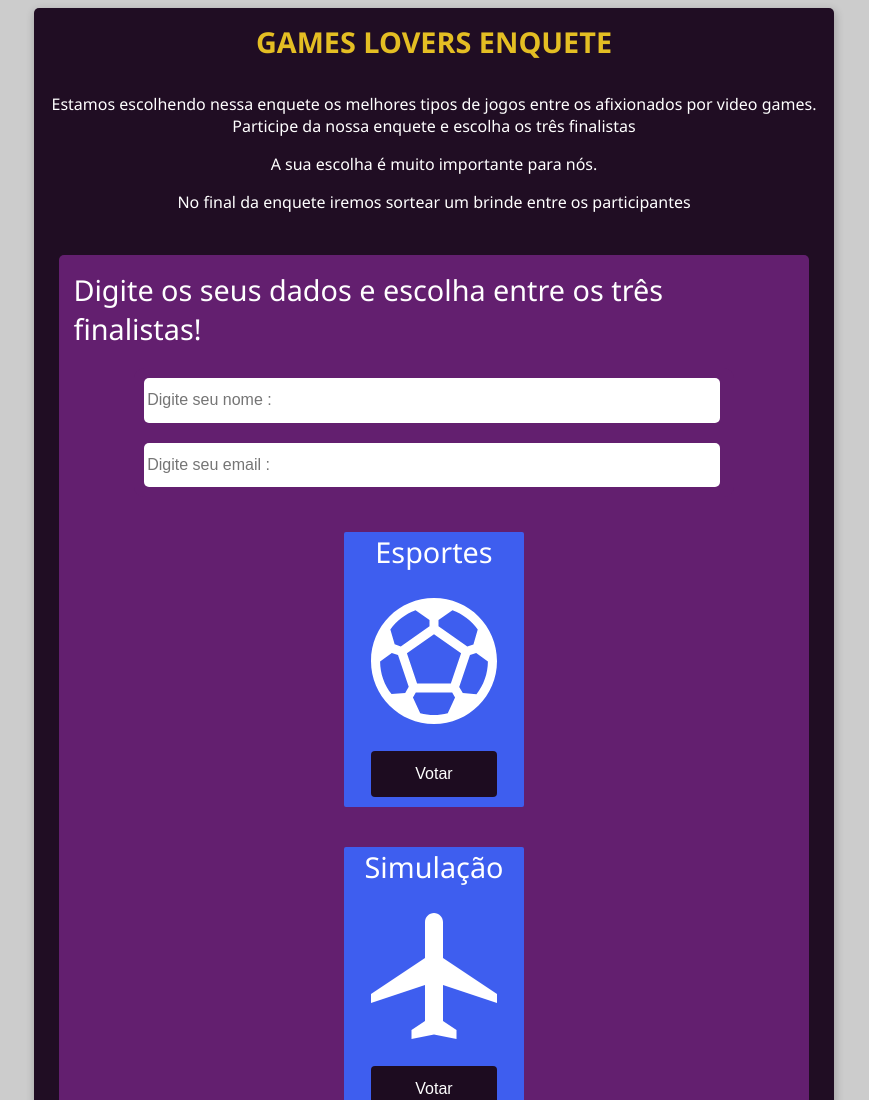
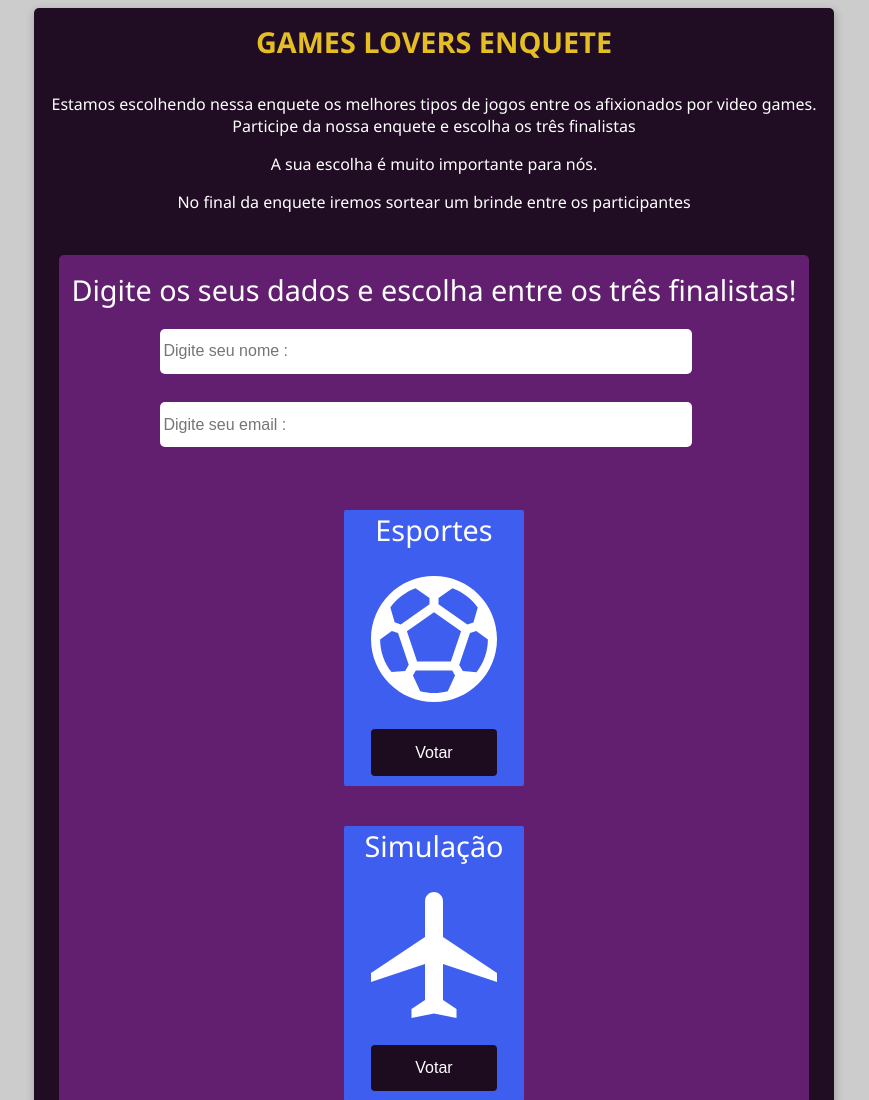
Before and after one commit to enzorooschqueiroz/Projeto-Enquete, a plain HTML site: page index.html in a window 1280 px wide. Shown: the top 1100 px of the page, without its empty margins (206-1075 px from the left). Drawn offline with Linux system fonts and the light colour scheme.

Commit message:
inutilizando o container 3

```diff
--- a/index.html
+++ b/index.html
@@ -11,13 +11,17 @@
         background-color: #CCCCCC;
     }
     input{
-        width: 95%;
+        width: 70%;
         height: 2.4rem;
         padding: 0.2rem;
         font-size: 1rem;
         border-radius: 5px;
         border: 0;
         margin: 10px;
+        margin-top: auto;
+        margin-bottom: 1.8rem;
+        margin-left: 2rem;
+        margin-right: 3rem;
 
     }
     input:focus{
@@ -149,7 +153,7 @@
                     <div class="header-title-2">
                         Digite os seus dados e escolha entre os três finalistas!
                     </div>
-                    <div class="container-3">
+                    <div class="container2">
                         <input type="text" placeholder="Digite seu nome : ">
                         <input type="text" placeholder="Digite seu email : ">
                     </div>
```
